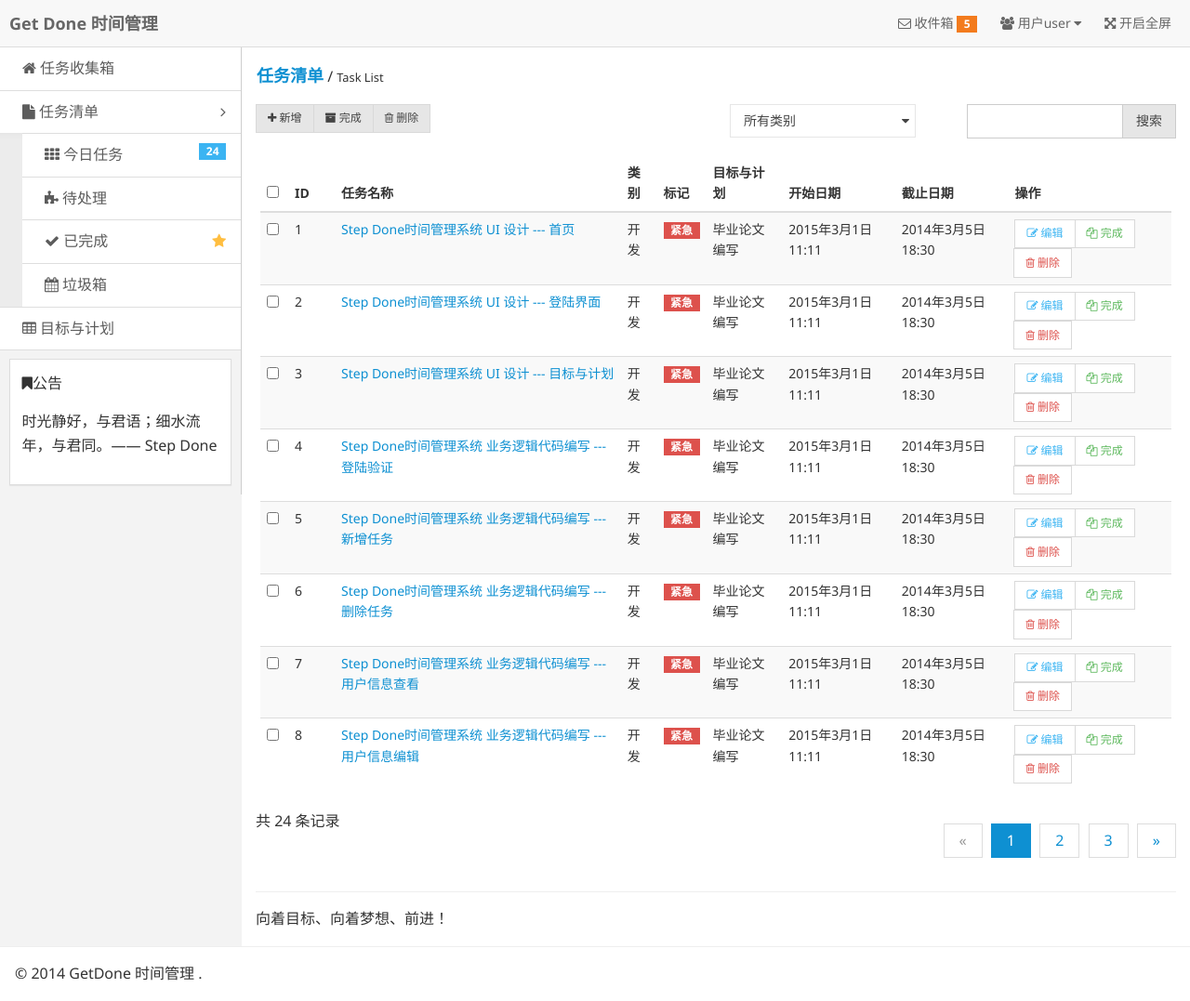
After one commit to lzcers/StepDone, a Flask app: template app/templates/home.html in a window 1280 px wide. The commit adds this page. Shown: the whole page at 93% size. Run offline with Flask 2, Linux system fonts and the light colour scheme; the template is opened without the code that fills it, so the values that code supplies are empty.

Commit message:
登陆验证

```diff
--- a/app/__init__.py
+++ b/app/__init__.py
@@ -2,7 +2,6 @@ import os
 from flask import Flask
 from flask.ext.sqlalchemy import SQLAlchemy
 from flask.ext.login import LoginManager
-from flask.ext.openid import OpenID
 from config import basedir
 
 app = Flask(__name__)
@@ -15,7 +14,6 @@ db = SQLAlchemy(app)
 
 lm = LoginManager()
 lm.init_app(app)
-oid = OpenID(app, os.path.join(basedir, 'tmp'))
 
 # load views
 from app import views, models
--- a/app/forms.py
+++ b/app/forms.py
@@ -1,8 +1,8 @@
 from flask_wtf import Form
 from wtforms import TextField, BooleanField
-from wtforms.validators import Required
+from wtforms.validators import DataRequired
 
 class LoginForm(Form):
-  user_name = TextField('user_name', validators = [Required()])
-  user_password = TextField('user_password', validators = [Required()])
+  user_name = TextField('user_name', validators = [DataRequired()])
+  user_password = TextField('user_password', validators = [DataRequired()])
   remember_me = BooleanField('remeber_me')
--- a/app/models.py
+++ b/app/models.py
@@ -6,6 +6,7 @@ ROLE_ADMIN = 0
 class User(db.Model):
   user_id = db.Column(db.Integer, primary_key = True)
   user_name = db.Column(db.String(64), index = True, unique = True)
+  user_password = db.Column(db.String(64))
   user_email = db.Column(db.String(120), index = True, unique = True)
   user_role = db.Column(db.SmallInteger, default = ROLE_USER)
 
@@ -18,7 +19,7 @@ class User(db.Model):
   def is_anonymous(self):
     return False
 
-  def get_userId(self):
+  def get_id(self):
     return unicode(self.user_id)
 
   def __repr__(self):
--- /dev/null
+++ b/app/templates/home.html
@@ -0,0 +1,343 @@
+<!doctype html>
+<html class="no-js">
+<head>
+  <meta charset="utf-8">
+  <meta http-equiv="X-UA-Compatible" content="IE=edge">
+  <title>Step Done 时间管理</title>
+  <meta name="description" content="这是一个 table 页面">
+  <meta name="keywords" content="table">
+  <meta name="viewport" content="width=device-width, initial-scale=1, maximum-scale=1, user-scalable=no">
+  <meta name="renderer" content="webkit">
+  <meta http-equiv="Cache-Control" content="no-siteapp" />
+  <link rel="icon" type="image/png" href="static/assets/i/favicon.png">
+  <link rel="apple-touch-icon-precomposed" href="static/assets/i/app-icon72x72@2x.png">
+  <meta name="apple-mobile-web-app-title" content="Amaze UI" />
+  <link rel="stylesheet" href="static/assets/css/amazeui.min.css"/>
+  <link rel="stylesheet" href="static/assets/css/admin.css">
+</head>
+<body>
+<!--[if lte IE 9]>
+<p class="browsehappy">你正在使用<strong>过时</strong>的浏览器，Amaze UI 暂不支持。 请 <a href="http://browsehappy.com/" target="_blank">升级浏览器</a>
+  以获得更好的体验！</p>
+<![endif]-->
+
+  <header class="am-topbar admin-header">
+    <div class="am-topbar-brand">
+      <strong>Get Done 时间管理</strong>
+    </div>
+    <button class="am-topbar-btn am-topbar-toggle am-btn am-btn-sm am-btn-success am-show-sm-only" data-am-collapse="{target: '#topbar-collapse'}"><span class="am-sr-only">导航切换</span> <span class="am-icon-bars"></span></button>
+
+    <div class="am-collapse am-topbar-collapse" id="topbar-collapse">
+      <ul class="am-nav am-nav-pills am-topbar-nav am-topbar-right admin-header-list">
+        <li><a href="javascript:;"><span class="am-icon-envelope-o"></span> 收件箱 <span class="am-badge am-badge-warning">5</span></a></li>
+        <li class="am-dropdown" data-am-dropdown="">
+          <a class="am-dropdown-toggle" data-am-dropdown-toggle="" href="javascript:;">
+            <span class="am-icon-users"></span> 用户user <span class="am-icon-caret-down"></span>
+          </a>
+          <ul class="am-dropdown-content">
+            <li><a href="#"><span class="am-icon-user"></span> 资料</a></li>
+            <li><a href="#"><span class="am-icon-cog"></span> 设置</a></li>
+            <li><a href="/logout"><span class="am-icon-power-off"></span> 退出</a></li>
+          </ul>
+        </li>
+        <li class="am-hide-sm-only"><a href="javascript:;" id="admin-fullscreen"><span class="am-icon-arrows-alt"></span> <span class="admin-fullText">开启全屏</span></a></li>
+      </ul>
+    </div>
+
+  </header>
+
+<div class="am-cf admin-main">
+  <!-- sidebar start -->
+  <div class="admin-sidebar am-offcanvas" id="admin-offcanvas">
+    <div class="am-offcanvas-bar admin-offcanvas-bar">
+      <ul class="am-list admin-sidebar-list">
+        <li><a href="admin-index.html"><span class="am-icon-home"></span> 任务收集箱</a></li>
+        <li class="admin-parent">
+          <a class="am-cf" data-am-collapse="{target: '#collapse-nav'}"><span class="am-icon-file"></span> 任务清单 <span class="am-icon-angle-right am-fr am-margin-right"></span></a>
+          <ul class="am-list am-collapse admin-sidebar-sub am-in" id="collapse-nav">
+             <li><a href="admin-gallery.html"><span class="am-icon-th"></span> 今日任务<span class="am-badge am-badge-secondary am-margin-right am-fr">24</span></a></li>
+            <li><a href="admin-help.html"><span class="am-icon-puzzle-piece"></span> 待处理</a></li>
+            <li><a href="admin-user.html" class="am-cf"><span class="am-icon-check"></span> 已完成<span class="am-icon-star am-fr am-margin-right admin-icon-yellow"></span></a></li>
+            <li><a href="admin-log.html"><span class="am-icon-calendar"></span> 垃圾箱</a></li>
+          </ul>
+        </li>
+        <li><a href="admin-table.html"><span class="am-icon-table"></span> 目标与计划</a></li>
+      </ul>
+
+      <div class="am-panel am-panel-default admin-sidebar-panel">
+        <div class="am-panel-bd">
+          <p><span class="am-icon-bookmark"></span>公告</p>
+          <p>时光静好，与君语；细水流年，与君同。—— Step Done</p>
+        </div>
+      </div>
+    </div>
+  </div>
+  <!-- sidebar end -->
+
+  <!-- content start -->
+  <div class="admin-content">
+
+    <div class="am-cf am-padding">
+      <div class="am-fl am-cf"><strong class="am-text-primary am-text-lg">任务清单</strong> / <small>Task List</small></div>
+    </div>
+
+    <div class="am-g">
+
+      <div class="am-u-sm-12 am-u-md-6">
+        <div class="am-btn-toolbar">
+          <div class="am-btn-group am-btn-group-xs">
+            <button type="button" class="am-btn am-btn-default"><span class="am-icon-plus"></span> 新增</button>
+            <button type="button" class="am-btn am-btn-default"><span class="am-icon-archive"></span> 完成</button>
+            <button type="button" class="am-btn am-btn-default"><span class="am-icon-trash-o"></span> 删除</button>
+          </div>
+        </div>
+      </div>
+
+      <div class="am-u-sm-12 am-u-md-3">
+        <div class="am-form-group">
+          <select data-am-selected="{btnSize: 'sm'}">
+            <option value="option1">所有类别</option>
+            <option value="option2">test</option>
+          </select>
+        </div>
+      </div>
+
+      <div class="am-u-sm-12 am-u-md-3">
+        <div class="am-input-group am-input-group-sm">
+          <input type="text" class="am-form-field">
+          <span class="am-input-group-btn">
+            <button class="am-btn am-btn-default" type="button">搜索</button>
+          </span>
+        </div>
+      </div>
+
+    </div>
+
+    <div class="am-g">
+      <div class="am-u-sm-12">
+        <form class="am-form">
+          <table class="am-table am-table-striped am-table-hover table-main">
+
+            <thead>
+              <tr>
+                <th class="table-check"><input type="checkbox" /></th>
+                <th class="table-id">ID</th>
+                <th class="table-title">任务名称</th>
+                <th class="table-type">类别</th>
+                <th class="table-type">标记</th>
+                <th class="table-type">目标与计划</th>
+                <th class="table-author am-hide-sm-only">开始日期</th>
+                <th class="table-date am-hide-sm-only">截止日期</th>
+                <th class="table-set">操作</th>
+              </tr>
+            </thead>
+
+            <tbody>
+              <tr>
+                <td><input type="checkbox" /></td>
+                <td>1</td>
+                <td><a href="#">Step Done时间管理系统 UI 设计 --- 首页</a></td>
+                <td>开发</td>
+                <td><span class="am-badge am-badge-danger">紧急</span></td>
+                <td>毕业论文编写</td>
+                <td class="am-hide-sm-only">2015年3月1日 11:11 </td>
+                <td class="am-hide-sm-only">2014年3月5日 18:30 </td>
+                <td>
+                  <div class="am-btn-toolbar">
+                    <div class="am-btn-group am-btn-group-xs">
+                      <button class="am-btn am-btn-default am-btn-xs am-text-secondary"><span class="am-icon-pencil-square-o"></span> 编辑</button>
+                      <button class="am-btn am-btn-default am-btn-xs am-text-success"><span class="am-icon-copy"></span> 完成</button>
+                      <button class="am-btn am-btn-default am-btn-xs am-text-danger"><span class="am-icon-trash-o"></span> 删除</button>
+                    </div>
+                  </div>
+                </td>
+              </tr>
+              <tr>
+                <td><input type="checkbox" /></td>
+                <td>2</td>
+                <td><a href="#">Step Done时间管理系统 UI 设计 --- 登陆界面</a></td>
+                <td>开发</td>
+                <td><span class="am-badge am-badge-danger">紧急</span></td>
+                <td>毕业论文编写</td>
+                <td class="am-hide-sm-only">2015年3月1日 11:11 </td>
+                <td class="am-hide-sm-only">2014年3月5日 18:30 </td>
+                <td>
+                  <div class="am-btn-toolbar">
+                    <div class="am-btn-group am-btn-group-xs">
+                      <button class="am-btn am-btn-default am-btn-xs am-text-secondary"><span class="am-icon-pencil-square-o"></span> 编辑</button>
+                      <button class="am-btn am-btn-default am-btn-xs am-text-success"><span class="am-icon-copy"></span> 完成</button>
+                      <button class="am-btn am-btn-default am-btn-xs am-text-danger"><span class="am-icon-trash-o"></span> 删除</button>
+                    </div>
+                  </div>
+                </td>
+              </tr>
+
+              <tr>
+                <td><input type="checkbox" /></td>
+                <td>3</td>
+                <td><a href="#">Step Done时间管理系统 UI 设计 --- 目标与计划</a></td>
+                <td>开发</td>
+                <td><span class="am-badge am-badge-danger">紧急</span></td>
+                <td>毕业论文编写</td>
+                <td class="am-hide-sm-only">2015年3月1日 11:11 </td>
+                <td class="am-hide-sm-only">2014年3月5日 18:30 </td>
+                <td>
+                  <div class="am-btn-toolbar">
+                    <div class="am-btn-group am-btn-group-xs">
+                      <button class="am-btn am-btn-default am-btn-xs am-text-secondary"><span class="am-icon-pencil-square-o"></span> 编辑</button>
+                      <button class="am-btn am-btn-default am-btn-xs am-text-success"><span class="am-icon-copy"></span> 完成</button>
+                      <button class="am-btn am-btn-default am-btn-xs am-text-danger"><span class="am-icon-trash-o"></span> 删除</button>
+                    </div>
+                  </div>
+                </td>
+              </tr>
+
+              <tr>
+                <td><input type="checkbox" /></td>
+                <td>4</td>
+                <td><a href="#">Step Done时间管理系统 业务逻辑代码编写 --- 登陆验证</a></td>
+                <td>开发</td>
+                <td><span class="am-badge am-badge-danger">紧急</span></td>
+                <td>毕业论文编写</td>
+                <td class="am-hide-sm-only">2015年3月1日 11:11 </td>
+                <td class="am-hide-sm-only">2014年3月5日 18:30 </td>
+                <td>
+                  <div class="am-btn-toolbar">
+                    <div class="am-btn-group am-btn-group-xs">
+                      <button class="am-btn am-btn-default am-btn-xs am-text-secondary"><span class="am-icon-pencil-square-o"></span> 编辑</button>
+                      <button class="am-btn am-btn-default am-btn-xs am-text-success"><span class="am-icon-copy"></span> 完成</button>
+                      <button class="am-btn am-btn-default am-btn-xs am-text-danger"><span class="am-icon-trash-o"></span> 删除</button>
+                    </div>
+                  </div>
+                </td>
+              </tr>
+
+              <tr>
+                <td><input type="checkbox" /></td>
+                <td>5</td>
+                <td><a href="#">Step Done时间管理系统 业务逻辑代码编写 --- 新增任务</a></td>
+                <td>开发</td>
+                <td><span class="am-badge am-badge-danger">紧急</span></td>
+                <td>毕业论文编写</td>
+                <td class="am-hide-sm-only">2015年3月1日 11:11 </td>
+                <td class="am-hide-sm-only">2014年3月5日 18:30 </td>
+                <td>
+                  <div class="am-btn-toolbar">
+                    <div class="am-btn-group am-btn-group-xs">
+                      <button class="am-btn am-btn-default am-btn-xs am-text-secondary"><span class="am-icon-pencil-square-o"></span> 编辑</button>
+                      <button class="am-btn am-btn-default am-btn-xs am-text-success"><span class="am-icon-copy"></span> 完成</button>
+                      <button class="am-btn am-btn-default am-btn-xs am-text-danger"><span class="am-icon-trash-o"></span> 删除</button>
+                    </div>
+                  </div>
+                </td>
+              </tr>
+
+              <tr>
+                <td><input type="checkbox" /></td>
+                <td>6</td>
+                <td><a href="#">Step Done时间管理系统 业务逻辑代码编写 --- 删除任务</a></td>
+                <td>开发</td>
+                <td><span class="am-badge am-badge-danger">紧急</span></td>
+                <td>毕业论文编写</td>
+                <td class="am-hide-sm-only">2015年3月1日 11:11 </td>
+                <td class="am-hide-sm-only">2014年3月5日 18:30 </td>
+                <td>
+                  <div class="am-btn-toolbar">
+                    <div class="am-btn-group am-btn-group-xs">
+                      <button class="am-btn am-btn-default am-btn-xs am-text-secondary"><span class="am-icon-pencil-square-o"></span> 编辑</button>
+                      <button class="am-btn am-btn-default am-btn-xs am-text-success"><span class="am-icon-copy"></span> 完成</button>
+                      <button class="am-btn am-btn-default am-btn-xs am-text-danger"><span class="am-icon-trash-o"></span> 删除</button>
+                    </div>
+                  </div>
+                </td>
+              </tr>
+
+              <tr>
+                <td><input type="checkbox" /></td>
+                <td>7</td>
+                <td><a href="#">Step Done时间管理系统 业务逻辑代码编写 --- 用户信息查看</a></td>
+                <td>开发</td>
+                <td><span class="am-badge am-badge-danger">紧急</span></td>
+                <td>毕业论文编写</td>
+                <td class="am-hide-sm-only">2015年3月1日 11:11 </td>
+                <td class="am-hide-sm-only">2014年3月5日 18:30 </td>
+                <td>
+                  <div class="am-btn-toolbar">
+                    <div class="am-btn-group am-btn-group-xs">
+                      <button class="am-btn am-btn-default am-btn-xs am-text-secondary"><span class="am-icon-pencil-square-o"></span> 编辑</button>
+                      <button class="am-btn am-btn-default am-btn-xs am-text-success"><span class="am-icon-copy"></span> 完成</button>
+                      <button class="am-btn am-btn-default am-btn-xs am-text-danger"><span class="am-icon-trash-o"></span> 删除</button>
+                    </div>
+                  </div>
+                </td>
+              </tr>
+
+              <tr>
+                <td><input type="checkbox" /></td>
+                <td>8</td>
+                <td><a href="#">Step Done时间管理系统 业务逻辑代码编写 --- 用户信息编辑</a></td>
+                <td>开发</td>
+                <td><span class="am-badge am-badge-danger">紧急</span></td>
+                <td>毕业论文编写</td>
+                <td class="am-hide-sm-only">2015年3月1日 11:11 </td>
+                <td class="am-hide-sm-only">2014年3月5日 18:30 </td>
+                <td>
+                  <div class="am-btn-toolbar">
+                    <div class="am-btn-group am-btn-group-xs">
+                      <button class="am-btn am-btn-default am-btn-xs am-text-secondary"><span class="am-icon-pencil-square-o"></span> 编辑</button>
+                      <button class="am-btn am-btn-default am-btn-xs am-text-success"><span class="am-icon-copy"></span> 完成</button>
+                      <button class="am-btn am-btn-default am-btn-xs am-text-danger"><span class="am-icon-trash-o"></span> 删除</button>
+                    </div>
+                  </div>
+                </td>
+              </tr>
+
+            </tbody>
+
+          </table>
+
+          <div class="am-cf">
+            共 24 条记录
+            <div class="am-fr">
+              <ul class="am-pagination">
+                <li class="am-disabled"><a href="#">«</a></li>
+                <li class="am-active"><a href="#">1</a></li>
+                <li><a href="#">2</a></li>
+                <li><a href="#">3</a></li>
+                <li><a href="#">»</a></li>
+              </ul>
+            </div>
+          </div>
+
+          <hr/>
+          <p>向着目标、向着梦想、前进！</p>
+        </form>
+      </div>
+
+    </div>
+  </div>
+  <!-- content end -->
+</div>
+
+<a class="am-icon-btn am-icon-th-list am-show-sm-only admin-menu" data-am-offcanvas="{target: '#admin-offcanvas'}"></a>
+
+<footer>
+  <hr>
+  <p class="am-padding-left">© 2014  GetDone 时间管理 .</p>
+</footer>
+
+<!--[if lt IE 9]>
+<script src="http://libs.baidu.com/jquery/1.11.1/jquery.min.js"></script>
+<script src="http://cdn.staticfile.org/modernizr/2.8.3/modernizr.js"></script>
+<script src="static/assets/js/polyfill/rem.min.js"></script>
+<script src="static/assets/js/polyfill/respond.min.js"></script>
+<script src="static/assets/js/amazeui.legacy.js"></script>
+<![endif]-->
+
+<!--[if (gte IE 9)|!(IE)]><!-->
+<script src="static/assets/js/jquery.min.js"></script>
+<script src="static/assets/js/amazeui.min.js"></script>
+<!--<![endif]-->
+<script src="static/assets/js/app.js"></script>
+</body>
+</html>
--- a/app/views.py
+++ b/app/views.py
@@ -1,52 +1,48 @@
-from app import app, db, lm, oid
+from app import app, db, lm
 from flask import render_template, flash, redirect, session, url_for, request, g
 from flask.ext.login import login_user, logout_user, current_user, login_required
 from forms import LoginForm
 from models import User, ROLE_USER, ROLE_ADMIN
 
+@lm.user_loader
+def load_user(userid):
+    return User.query.get(int(userid))
+
+@app.before_request
+def before_request():
+    g.user = current_user
+
+@app.route('/login', methods= ['POST'])
+def login():
+  form = LoginForm()
+  appName = 'StepDone'
+  user_name = form.user_name.data
+  user_password = form.user_password.data
+  remember_me = form.remember_me.data
+  remember_me = True if remember_me == 'y' else False
+
+  if form.validate_on_submit():
+    user = User.query.filter_by(user_name = user_name, user_password = user_password).first()
+    if user:
+      login_user(user, remember = remember_me)
+      return redirect(url_for('home'))
+  return render_template('login.html', form = form, app_name = appName, login_faild = True)
+
+@app.route('/logout')
+@login_required
+def logout():
+  logout_user()
+  return redirect(url_for('index'))
 
 @app.route('/')
 def index():
-  form = LoginForm()
-  return render_template('login.html', form = form)
-
-@lm.user_loader
-def load_user(id):
-    return User.query.get(int(id))
-
-@app.route('/login', methods= ['GET', 'POST'])
-@oid.loginhandler
-def login():
+  appName = 'StepDone'
   form = LoginForm()
   if g.user is not None and g.user.is_authenticated():
-    return redirect(url_for('index'))
+    return redirect(url_for('home'))
+  return render_template('login.html', form = form, app_name = appName, login_faild = False)
 
-  if form.validate_on_sumbmit():
-    session['remember_me'] = form.remember_me.data
-    return oid.try_login(form.user_name.data, ask_for = ['user_name', 'user_password'])
-  return render_template('login.html')
-
-# @oid.after_login
-# def after_login(resp):
-#     if resp.user_name is None or resp.user_name == "":
-#         flash('Invalid login. Please try again.')
-#         return redirect(url_for('login'))
-#     user = User.query.filter_by(user_name = resp.user_name).first()
-#     if user is None:
-#         nickname = resp.nickname
-#         if nickname is None or nickname == "":
-#             nickname = resp.email.split('@')[0]
-#         user = User(nickname = nickname, email = resp.email, role = ROLE_USER)
-#         db.session.add(user)
-#         db.session.commit()
-#     remember_me = False
-#     if 'remember_me' in session:
-#         remember_me = session['remember_me']
-#         session.pop('remember_me', None)
-#     login_user(user, remember = remember_me)
-#     return redirect(request.args.get('next') or url_for('index'))
-
-
-@lm.user_loader
-def load_user(user_id):
-  return User.query.get(int(user_id))
+@app.route('/home')
+@login_required
+def home():
+  return render_template('home.html')
```
Also changed, not shown: app/templates/index.html (deleted, +0 -197 lines), app/templates/login.html (+16 -7 lines), 4 other files.
